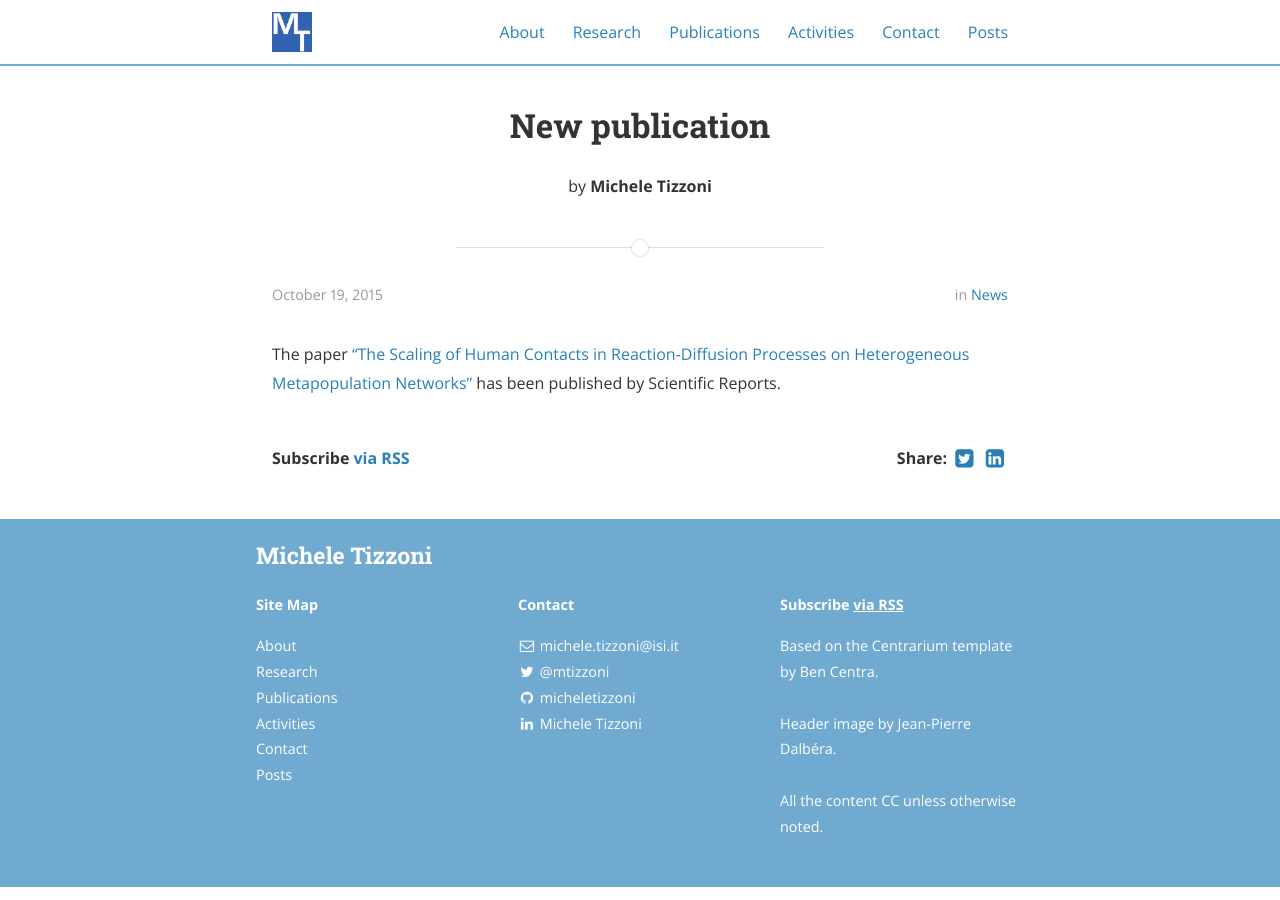
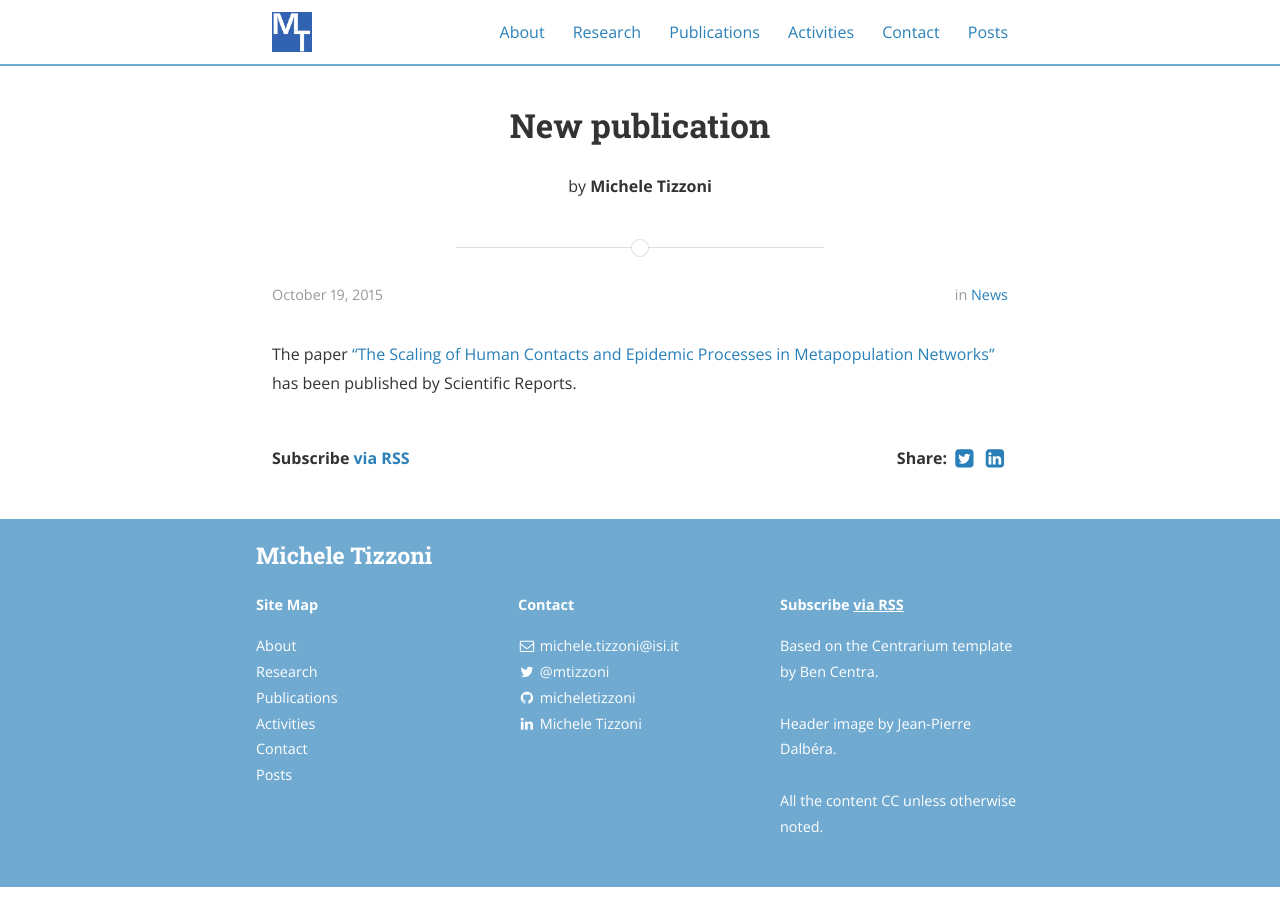
Before and after one commit to micheletizzoni/micheletizzoni.github.io, a Jekyll site: the page built from _posts/2015-10-19-new-publication.markdown, in a window 1280 px wide. Built offline with Jekyll 4.4.1, drawn with Linux system fonts in a browser that asks for light colours; nearby versions of some CDN libraries; a style sheet for code colours, icons or effects is not loaded.

Commit message:
Fix title

```diff
--- a/_posts/2015-10-19-new-publication.markdown
+++ b/_posts/2015-10-19-new-publication.markdown
@@ -7,5 +7,5 @@ categories: news
 #cover:  "assets/instacode.png"
 ---
 
-The paper ["The Scaling of Human Contacts in Reaction-Diffusion Processes on Heterogeneous Metapopulation Networks"
+The paper ["The Scaling of Human Contacts and Epidemic Processes in Metapopulation Networks"
 ](http://www.nature.com/articles/srep15111) has been published by Scientific Reports.
```
